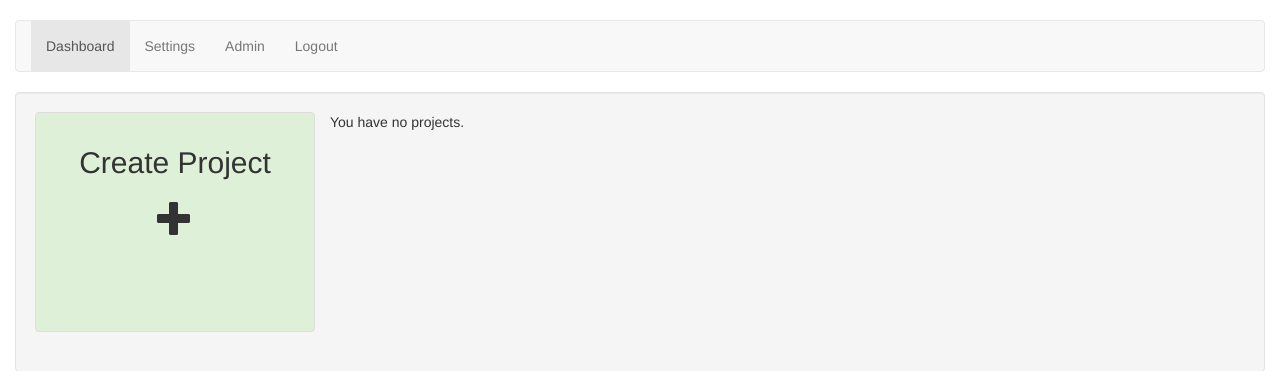
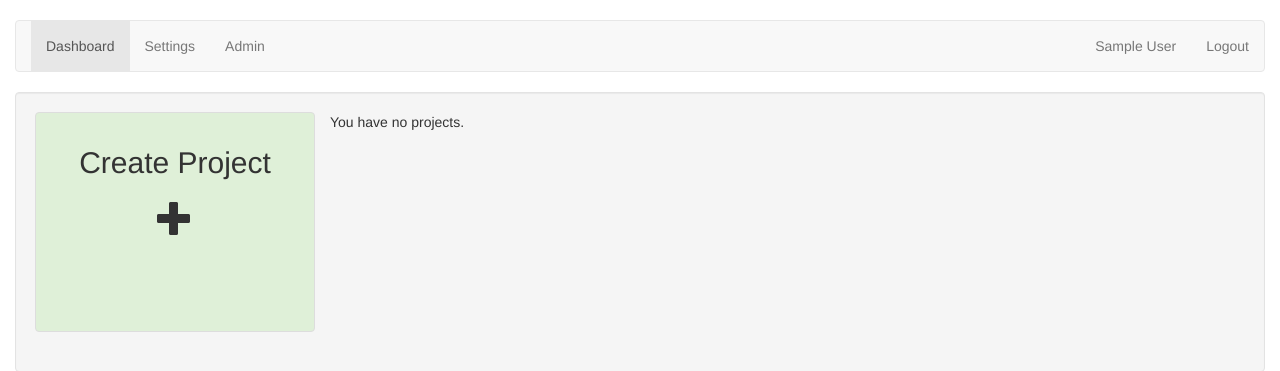
Before and after one commit to karamanolev/persephone, a Django app: page / in a window 1280 px wide. Shown: the top 371 px of the page. Run offline with Django 3.2, Linux system fonts and the light colour scheme; the visitor is signed in with stand-in values (Sample User, id 1); data comes from the database, SQL or seed files in the repository; data that the repository does not hold is empty; parts of the project's set-up code (start-up, migrations or seed data) failed here and were passed over; some libraries are stand-ins or nearby versions.

Commit message:
Print login, move logout button

```diff
--- a/persephone/builds/templates/page.html
+++ b/persephone/builds/templates/page.html
@@ -34,6 +34,20 @@
                         Admin
                     </a>
                 </li>
+            </ul>
+
+            <ul class="nav navbar-nav navbar-right">
+                <li>
+                    <p class="navbar-text">
+                        {% if request.user.first_name or request.user.last_name %}
+                            {{ request.user.first_name }} {{ request.user.last_name }}
+                        {% elif request.user.email %}
+                            {{ request.user.email }}
+                        {% else %}
+                            {{ request.user.username }}
+                        {% endif %}
+                    </p>
+                </li>
 
                 <li>
                     <a href="{% url 'account_logout' %}" data-action="post"
```
